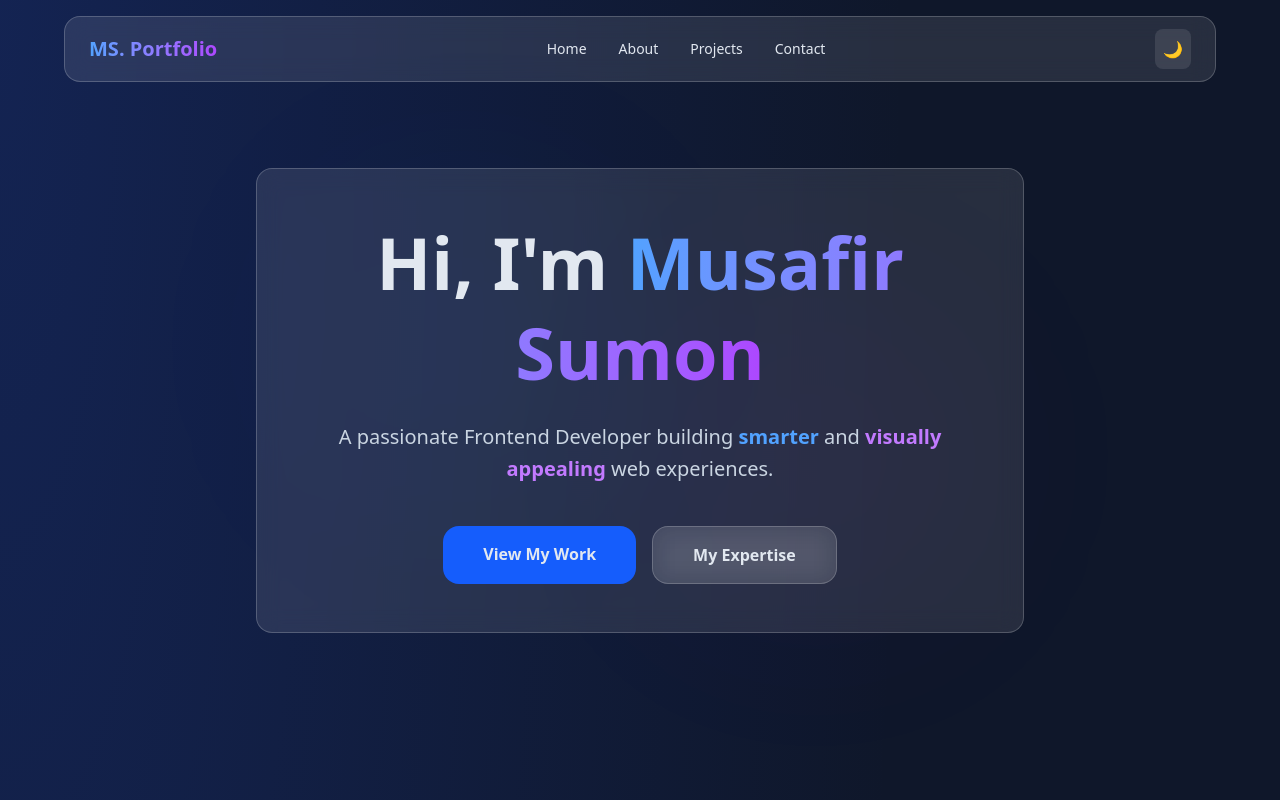
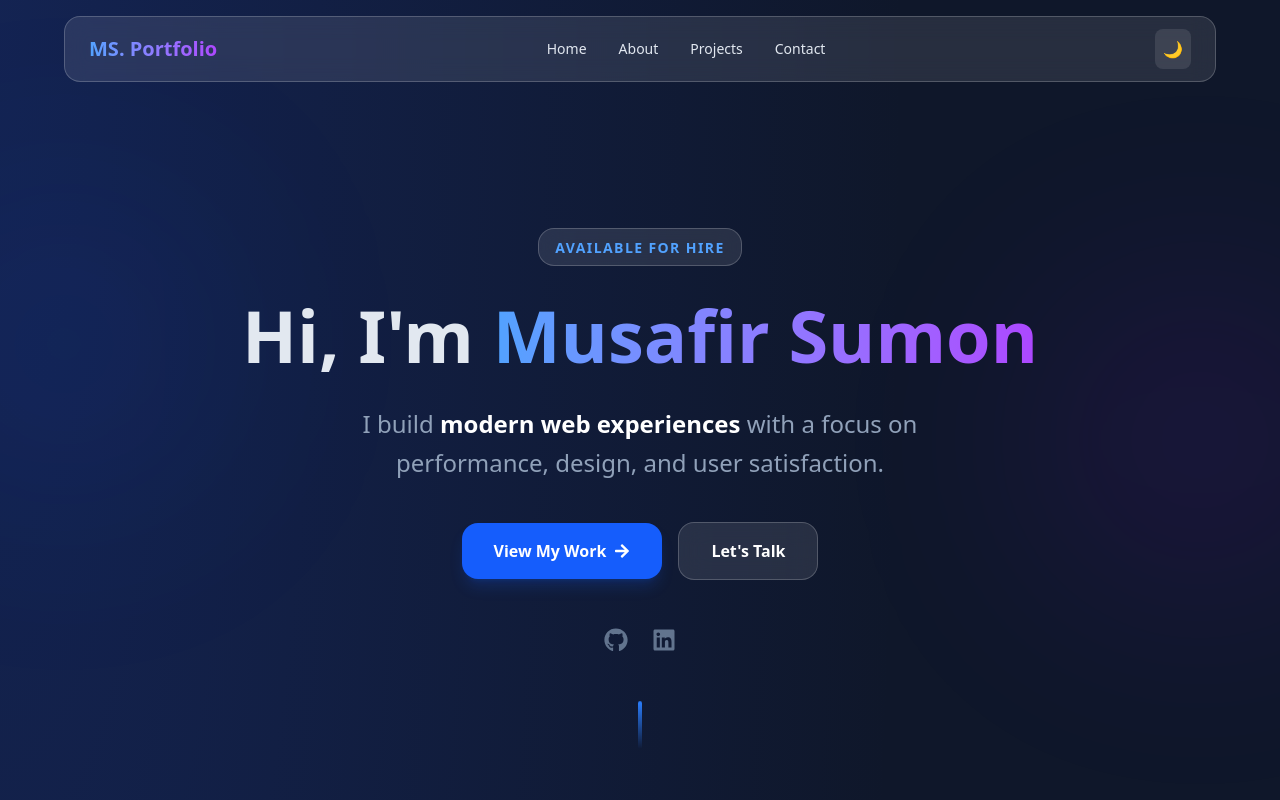
Before and after one commit to sumon2003/Portfolio, a React (Vite) app: page / in a window 1280 px wide. Shown: the top 800 px of the page. Built offline with nearby package versions, Linux system fonts and the light colour scheme.

Commit message:
Add Hero section with introductory content and social links

```diff
--- a/src/App.jsx
+++ b/src/App.jsx
@@ -1,5 +1,6 @@
 import React from 'react';
 import Navbar from './components/Navbar';
+import Hero from './sections/Hero';
 import About from './sections/About';
 import Services from './sections/Services';
 import Projects from './sections/Projects';
@@ -7,47 +8,13 @@ import Skills from './sections/Skills';
 import Contact from './sections/Contact';
 import Footer from './sections/Footer';
 
-/**
- * Main Application Component
- * This file serves as the main entry point where all sections are organized.
- */
+
 function App() {
   return (
     <div className="relative overflow-x-hidden min-h-screen">
 
       <Navbar />
-
-      {/* Hero Section */}
-      <section id="home" className="flex flex-col items-center justify-center min-h-screen text-center px-4 relative">
-
-        {/* Decorative Background Elements */}
-        <div className="absolute top-1/4 left-1/4 w-72 h-72 bg-blue-600/10 rounded-full blur-[120px] -z-10 animate-pulse"></div>
-        <div className="absolute bottom-1/4 right-1/4 w-72 h-72 bg-purple-600/10 rounded-full blur-[120px] -z-10 animate-pulse"></div>
-
-        {/* Main Hero Card using Glassmorphism effect */}
-        <div className="glass p-12 rounded-[2.5rem] max-w-3xl border-white/20">
-          <h1 className="text-5xl md:text-7xl font-extrabold mb-6 leading-tight">
-            Hi, I'm <span className="bg-gradient-to-r from-blue-400 to-purple-500 bg-clip-text text-transparent">Musafir Sumon</span>
-          </h1>
-
-          <p className="text-lg md:text-xl text-slate-300 mb-10 leading-relaxed">
-            A passionate Frontend Developer building <span className="text-blue-400 font-semibold">smarter</span> and <span className="text-purple-400 font-semibold">visually appealing</span> web experiences.
-          </p>
-
-          {/* CTA Buttons */}
-          <div className="flex flex-col sm:flex-row gap-4 justify-center">
-            {/* Primary Button */}
-            <a href="#projects" className="px-10 py-4 bg-blue-600 hover:bg-blue-700 rounded-2xl font-bold transition-all hover:shadow-[0_0_20px_rgba(37,99,235,0.4)]">
-              View My Work
-            </a>
-
-            {/* Secondary Button */}
-            <a href="#skills" className="px-10 py-4 glass hover:bg-white/20 rounded-2xl font-bold transition-all">
-              My Expertise
-            </a>
-          </div>
-        </div>
-      </section>
+      <Hero />
       <About />
       <Services />
       <Skills />
@@ -55,7 +22,6 @@ function App() {
       <Contact />
       <Footer />
 
-
     </div>
   );
 }
--- a/src/sections/Hero.jsx
+++ b/src/sections/Hero.jsx
@@ -0,0 +1,59 @@
+import React from 'react';
+import { FaGithub, FaLinkedin, FaArrowRight } from 'react-icons/fa';
+
+const Hero = () => {
+  return (
+    <section id="home" className="relative min-h-screen flex items-center justify-center overflow-hidden pt-20">
+      {/* Premium Background Glows */}
+      <div className="absolute top-1/4 -left-20 w-72 h-72 bg-blue-600/20 rounded-full blur-[120px] animate-pulse"></div>
+      <div className="absolute bottom-1/4 -right-20 w-80 h-80 bg-purple-600/20 rounded-full blur-[120px] animate-pulse"></div>
+
+      <div className="relative z-10 text-center px-4">
+        {/* Intro Badge */}
+        <div className="inline-block px-4 py-1.5 mb-6 glass border-white/10 rounded-full">
+          <span className="text-blue-400 text-sm font-bold tracking-widest uppercase">
+            Available for Hire
+          </span>
+        </div>
+
+        {/* Main Heading */}
+        <h1 className="text-5xl md:text-7xl font-black mb-6 leading-tight">
+          Hi, I'm <span className="bg-gradient-to-r from-blue-400 to-purple-500 bg-clip-text text-transparent">Musafir Sumon</span>
+        </h1>
+
+        {/* Dynamic Subtext */}
+        <p className="text-xl md:text-2xl text-slate-400 mb-10 max-w-2xl mx-auto leading-relaxed">
+          I build <span className="text-white font-semibold">modern web experiences</span> with a focus on performance, design, and user satisfaction.
+        </p>
+
+        {/* CTA Buttons */}
+        <div className="flex flex-col sm:flex-row items-center justify-center gap-4 mb-12">
+          <a href="#projects" className="group px-8 py-4 bg-blue-600 hover:bg-blue-700 text-white rounded-2xl font-bold transition-all flex items-center gap-2 shadow-lg shadow-blue-600/20">
+            View My Work
+            <FaArrowRight className="group-hover:translate-x-1 transition-transform" />
+          </a>
+          <a href="#contact" className="px-8 py-4 glass border-white/10 hover:border-white/20 text-white rounded-2xl font-bold transition-all">
+            Let's Talk
+          </a>
+        </div>
+
+        {/* Hero Socials */}
+        <div className="flex items-center justify-center gap-6 text-slate-500">
+          <a href="https://github.com/sumon2003" target="_blank" className="hover:text-white transition-colors">
+            <FaGithub size={24} />
+          </a>
+          <a href="https://linkedin.com/in/..." target="_blank" className="hover:text-blue-400 transition-colors">
+            <FaLinkedin size={24} />
+          </a>
+        </div>
+      </div>
+
+      {/* Decorative Down Arrow */}
+      <div className="absolute bottom-10 left-1/2 -translate-x-1/2 animate-bounce text-slate-600">
+        <div className="w-1 h-12 bg-gradient-to-b from-blue-500 to-transparent rounded-full mx-auto"></div>
+      </div>
+    </section>
+  );
+};
+
+export default Hero;
```
